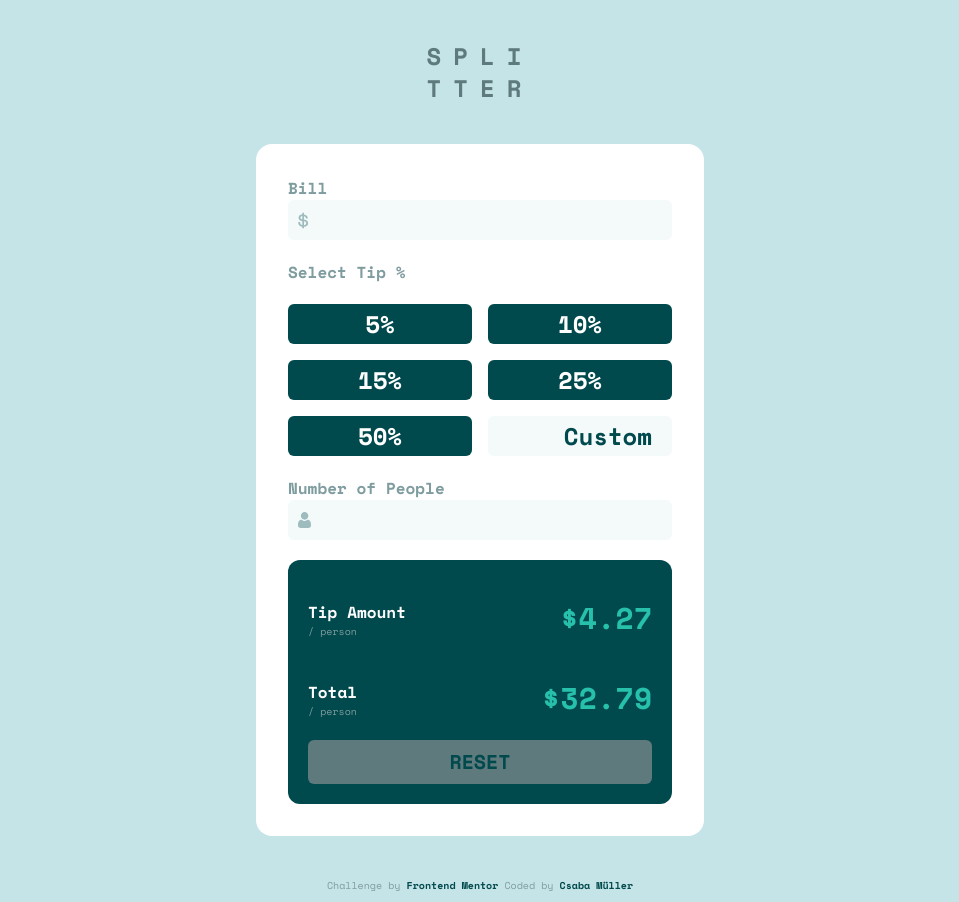
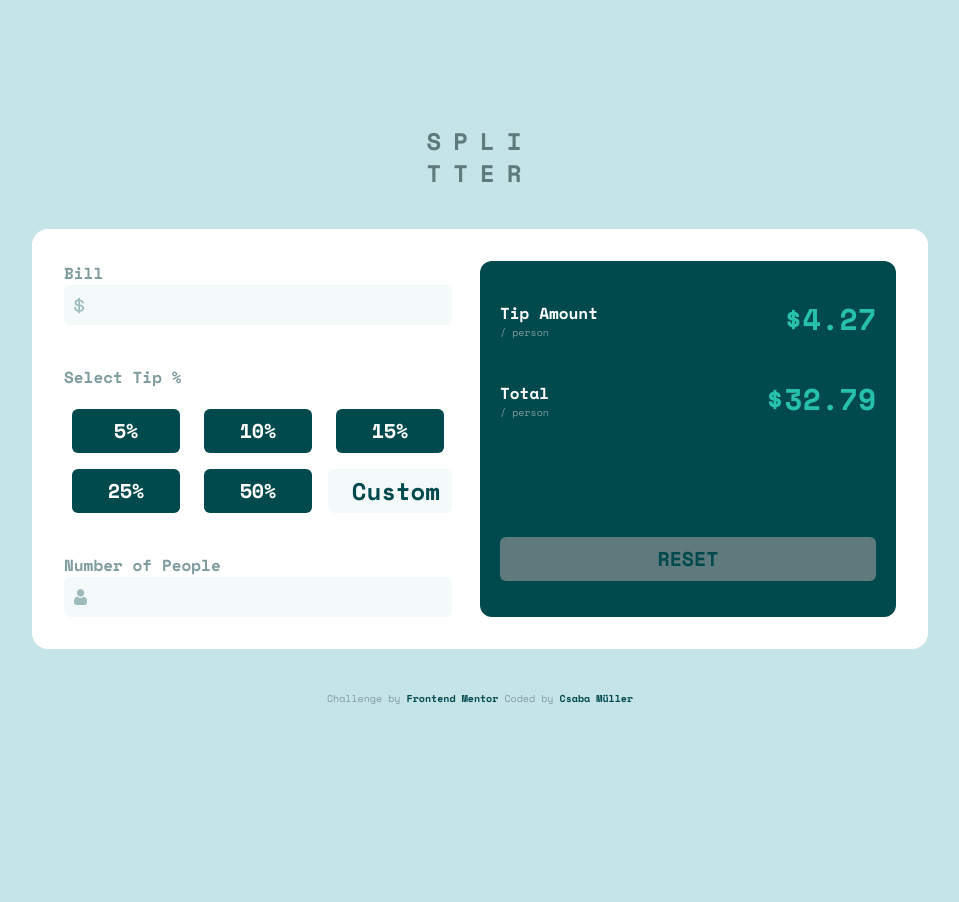
Before and after one commit to Csabooo/frontendmentor-17-tip-calculator-app, a React (Vite) app: page / in a window 1280 px wide. Shown: the whole page, without its empty margins (160-1119 px from the left). After the commit the page ends 800 px from the top, so only its background shows below. Built offline with nearby package versions, Linux system fonts and the light colour scheme.

Commit message:
desktop design completed

```diff
--- a/src/App.jsx
+++ b/src/App.jsx
@@ -7,7 +7,7 @@ export default function App() {
   return (
     <>
       <h1>SPLI<br />TTER</h1>
-      <main className="max-w-md mx-auto">
+      <main className="max-w-md xl:grid xl:grid-cols-2 xl:max-w-4xl mx-auto">
         <UserInput></UserInput>
         <Results></Results>
       </main >
--- a/src/components/Results/Results.module.css
+++ b/src/components/Results/Results.module.css
@@ -3,7 +3,7 @@
 }
 
 .result button {
-  @apply bg-dark_grayish_cyan rounded-md p-2 text-xl block w-full text-very_dark_cyan hover:text-very_dark_cyan hover:bg-light_grayish_cyan;
+  @apply transition ease-in-out delay-100 bg-dark_grayish_cyan rounded-md p-2 text-xl block w-full text-very_dark_cyan hover:text-very_dark_cyan hover:bg-light_grayish_cyan xl:mt-24;
 }
 
 label {
--- a/src/components/UserInput/UserInput.jsx
+++ b/src/components/UserInput/UserInput.jsx
@@ -7,14 +7,14 @@ function UserInput() {
 
     return (
         <div>
-            <form >
+            <form className='xl:pr-7' >
                 <label className={classes.label} htmlFor="bill">Bill</label>
 
                 <input className={classes.dollar} type="text" id='bill' />
 
-                <div >
+                <div className='py-5'>
                     <label className={classes.label} htmlFor="">Select Tip %</label>
-                    <div className="grid grid-cols-2 gap-x-4 gap-y-4 py-5">
+                    <div className="grid grid-cols-2 gap-x-4 gap-y-4 py-5 xl:grid-cols-3 xl:gap-x-2 ">
                         <button className={classes.buttons}>5%</button>
                         <button className={classes.buttons}>10%</button>
                         <button className={classes.buttons}>15%</button>
--- a/src/components/UserInput/UserInput.module.css
+++ b/src/components/UserInput/UserInput.module.css
@@ -15,7 +15,7 @@
   padding-left: 30px;
   padding-right: 15px;
   /* border: 1px solid theme(colors.light_grayish_cyan); */
-  @apply bg-very_light_grayish_cyan w-full rounded-md mb-5 py-1 text-very_dark_cyan text-right focus:outline-none focus:border-2 border-light_grayish_cyan;
+  @apply bg-very_light_grayish_cyan w-full rounded-md mb-5 xl:mb-0 py-1 text-very_dark_cyan text-right focus:outline-none focus:border-2 border-light_grayish_cyan;
 }
 
 .label {
@@ -23,9 +23,9 @@
 }
 
 .buttons {
-  @apply bg-very_dark_cyan rounded-md py-1 px-5 text-white hover:text-very_dark_cyan hover:bg-light_grayish_cyan active:bg-light_grayish_cyan;
+  @apply transition ease-in-out delay-100 bg-very_dark_cyan rounded-md py-2 px-5 text-white hover:text-very_dark_cyan hover:bg-light_grayish_cyan active:bg-light_grayish_cyan xl:text-xl xl:mx-2;
 }
 
 .custom {
-  @apply bg-very_light_grayish_cyan rounded-md py-1 px-5 text-very_dark_cyan focus:outline-none focus:border-2 border-light_grayish_cyan placeholder:text-very_dark_cyan placeholder:text-right focus:text-right text-right;
+  @apply bg-very_light_grayish_cyan rounded-md py-1 px-3 text-very_dark_cyan focus:outline-none focus:border-2 border-light_grayish_cyan placeholder:text-very_dark_cyan placeholder:text-right focus:text-right text-right xl:text-2xl;
 }
```
